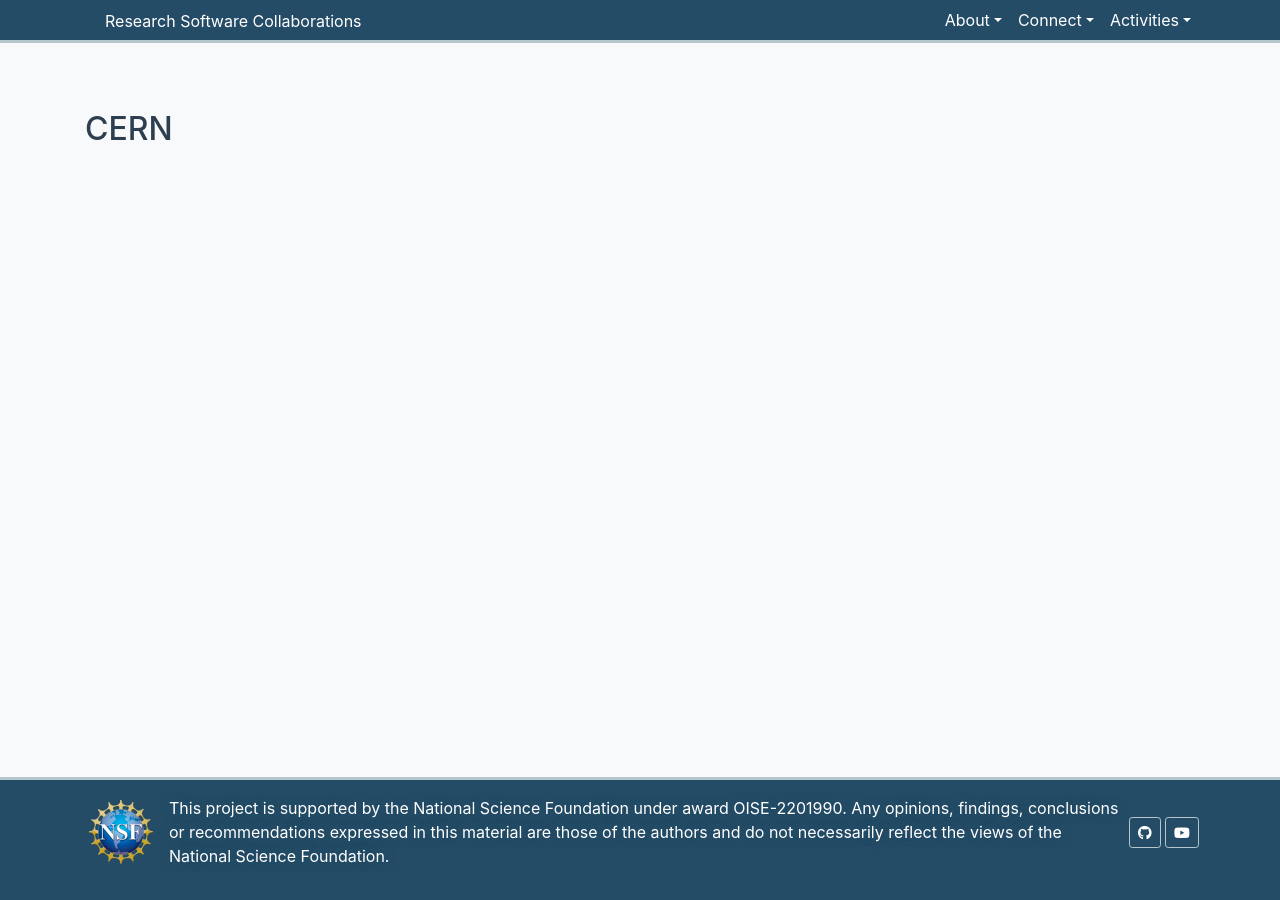
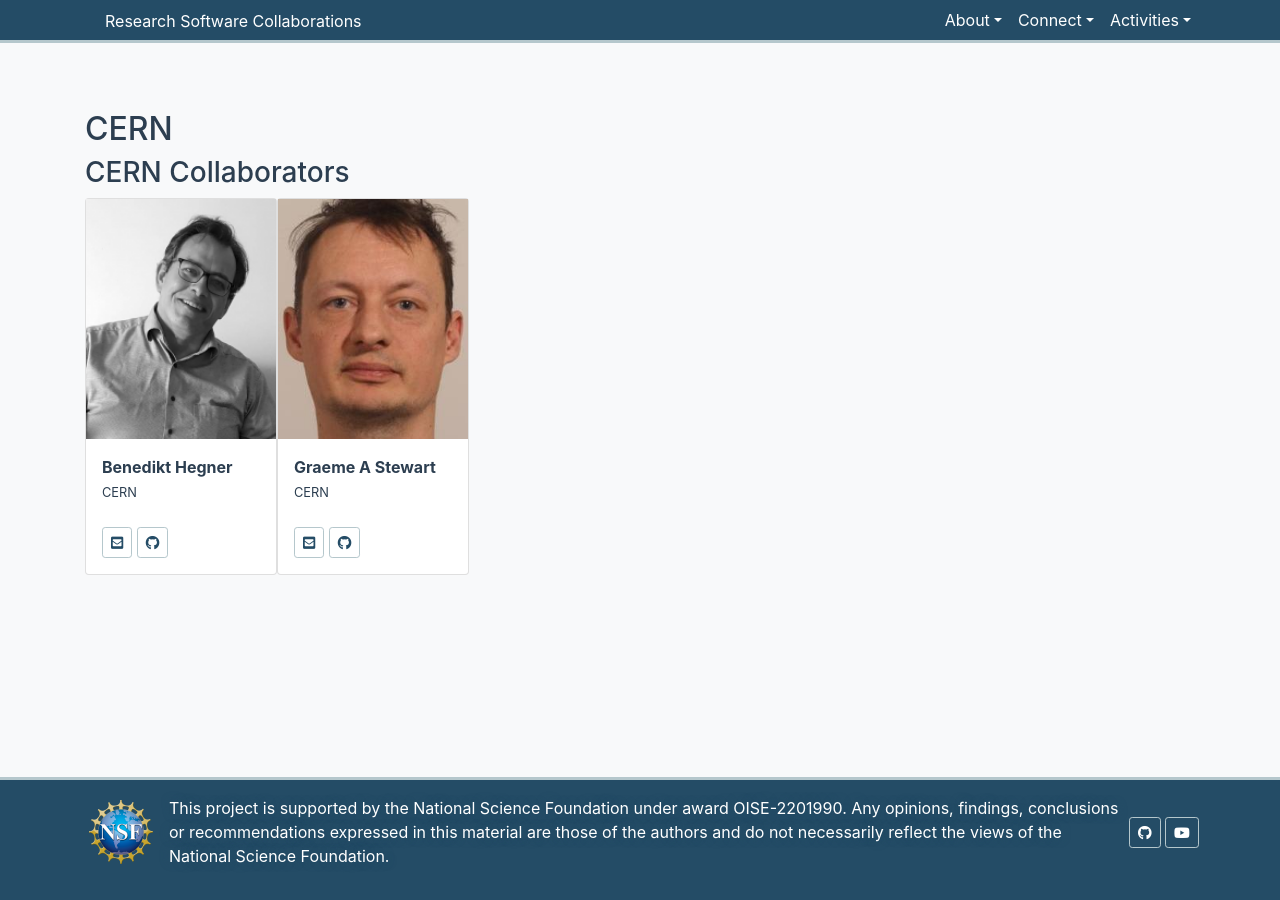
Before and after one commit to research-software-collaborations/research-software-collaborations.github.io, a Jekyll site: the page built from _institutes/cern.md, in a window 1280 px wide. Built offline with Jekyll 4.4.1, drawn with Linux system fonts in a browser that asks for light colours; cached includes are drawn as plain includes.

Commit message:
add hegner and stewart

```diff
--- a/_institutes/cern.md
+++ b/_institutes/cern.md
@@ -5,4 +5,6 @@ latitude:
 longitude:
 url: https://home.web.cern.ch
 personnel:
+  - hegner
+  - stewart
 ---
```
